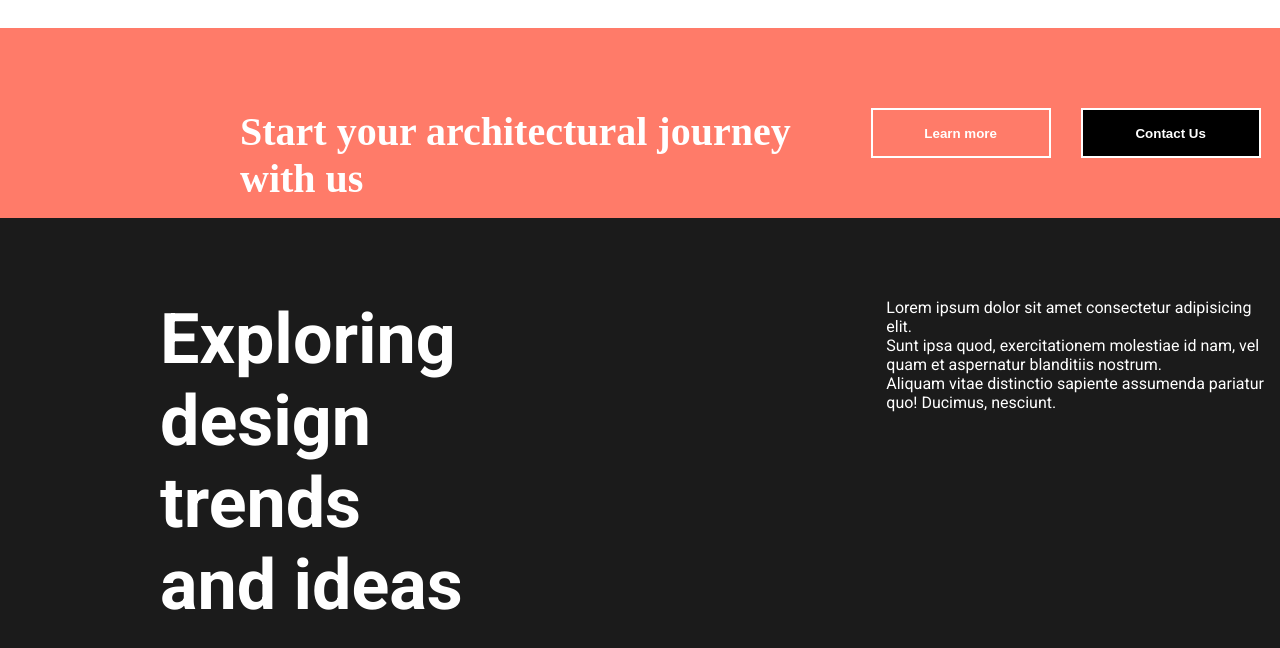
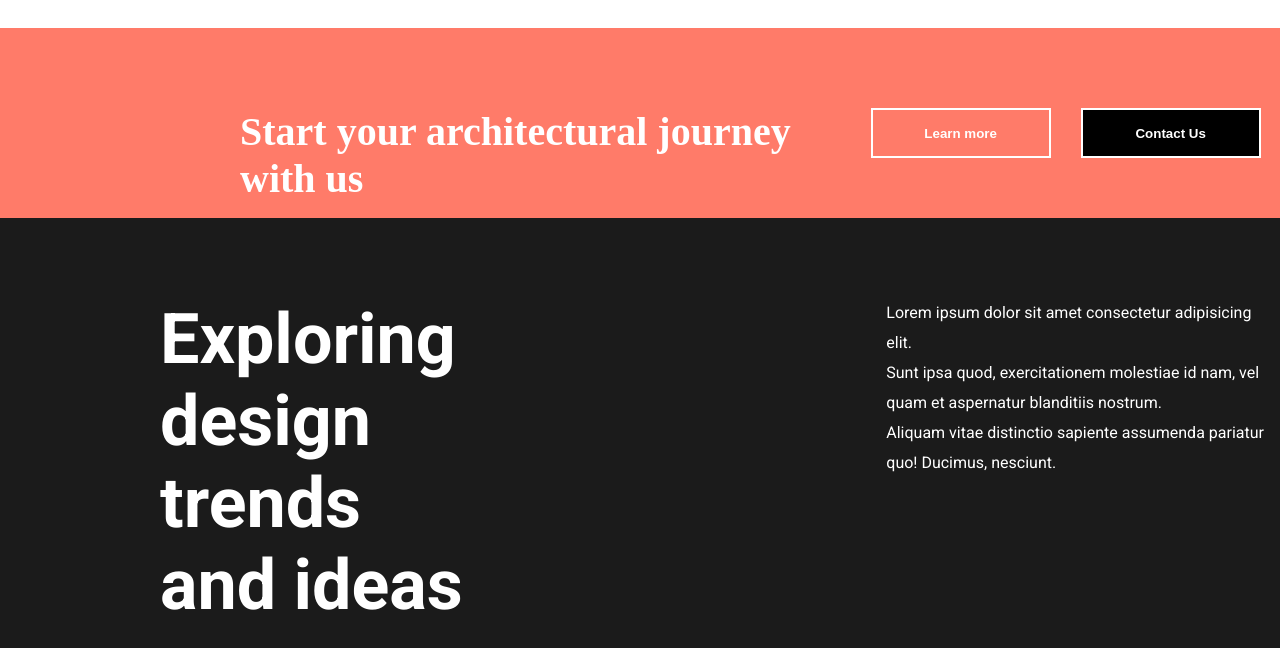
Before and after one commit to gabrieljcoutinho/Projeto-Archi-Firm, a React (Create React App) app: page / in a window 1280 px wide. Shown: the part 3498-4146 px from the top of the page. Built offline with nearby package versions, Linux system fonts and the light colour scheme.

Commit message:
espaçment oentre as linhas

```diff
--- a/src/Css/Desgnerideas.css
+++ b/src/Css/Desgnerideas.css
@@ -19,3 +19,7 @@
     padding-left: 5rem;
     gap: 410px;
 }
+
+.paragrafoDescricaoDesgnerIdeas {
+    line-height: 30px;
+}
```
